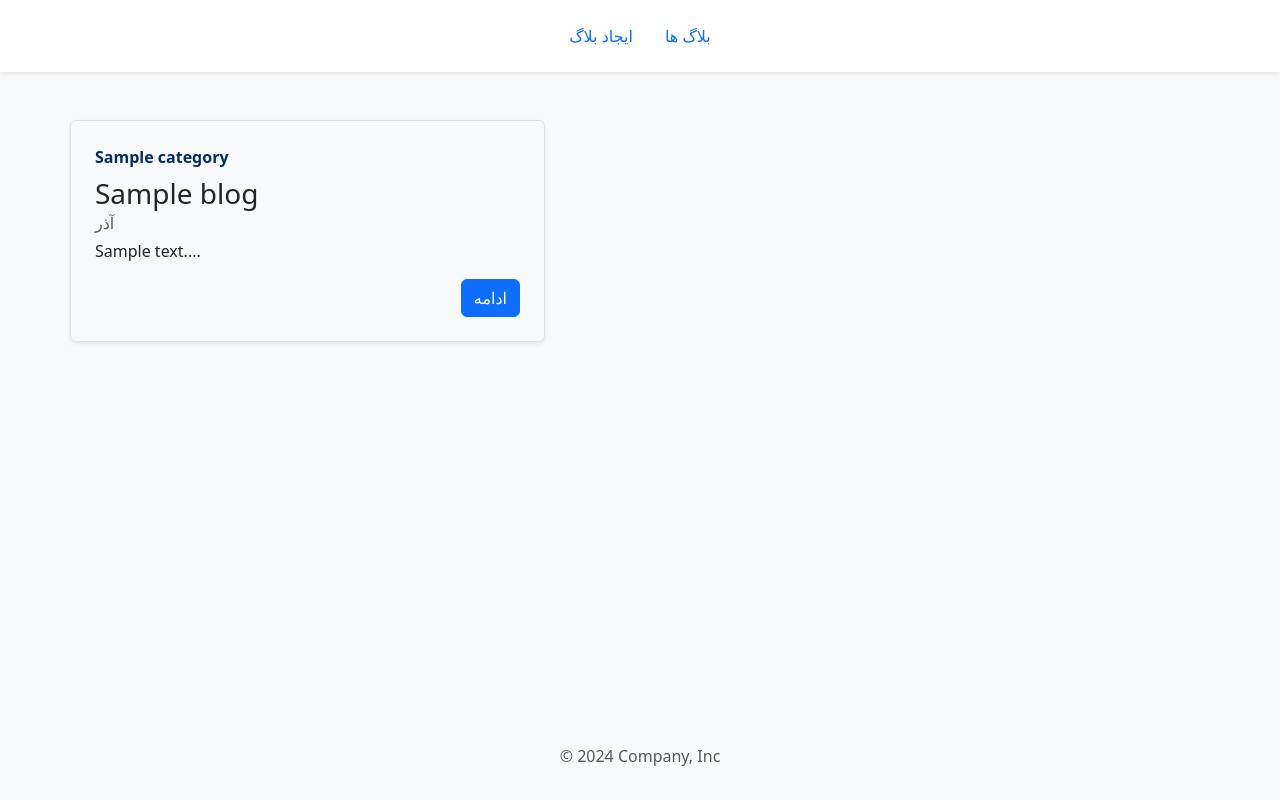
After one commit to AmirhosseinHashemi/PHP_MVC_Blog, a PHP site: template src/views/blogs/blogs.php in a window 1280 px wide. The commit adds this page. Run offline with PHP 8.4, Linux system fonts and the light colour scheme; the template is opened without the code that fills it: most values are stand-ins (such as "Sample title", 1, 10 or a date in 2020).

Commit message:
handle index page, fetch and display blogs

```diff
--- a/src/controllers/productsController.php
+++ b/src/controllers/productsController.php
@@ -8,6 +8,10 @@ class ProductsController
 {
     public static function index(Router $router)
     {
-        echo "Index page";
+        $blogs = $router->db->get_blogs();
+        $router->render_views('blogs/blogs', [
+            'blogs' => $blogs,
+            "title" => "بلاگ ها"
+        ]);
     }
 }
--- a/src/database.php
+++ b/src/database.php
@@ -16,10 +16,9 @@ class Database
         self::$db = $this;
     }
 
-    public function getData()
+    public function get_blogs()
     {
-        $query = $this->pdo->prepare('SELECT * FROM :article');
-        $query->bindValue(":article", 'article');
+        $query = $this->pdo->prepare("SELECT * FROM article");
         $query->execute();
         return $query->fetchAll(PDO::FETCH_ASSOC);
     }
--- /dev/null
+++ b/src/views/blogs/blogs.php
@@ -0,0 +1,31 @@
+<svg xmlns="http://www.w3.org/2000/svg" class="d-none">
+    <symbol id="aperture" fill="none" stroke="currentColor" stroke-linecap="round" stroke-linejoin="round" stroke-width="2" viewBox="0 0 24 24">
+        <circle cx="12" cy="12" r="10" />
+        <path d="M14.31 8l5.74 9.94M9.69 8h11.48M7.38 12l5.74-9.94M9.69 16L3.95 6.06M14.31 16H2.83m13.79-4l-5.74 9.94" />
+    </symbol>
+    <symbol id="cart" viewBox="0 0 16 16">
+        <path d="M0 1.5A.5.5 0 0 1 .5 1H2a.5.5 0 0 1 .485.379L2.89 3H14.5a.5.5 0 0 1 .49.598l-1 5a.5.5 0 0 1-.465.401l-9.397.472L4.415 11H13a.5.5 0 0 1 0 1H4a.5.5 0 0 1-.491-.408L2.01 3.607 1.61 2H.5a.5.5 0 0 1-.5-.5zM3.102 4l.84 4.479 9.144-.459L13.89 4H3.102zM5 12a2 2 0 1 0 0 4 2 2 0 0 0 0-4zm7 0a2 2 0 1 0 0 4 2 2 0 0 0 0-4zm-7 1a1 1 0 1 1 0 2 1 1 0 0 1 0-2zm7 0a1 1 0 1 1 0 2 1 1 0 0 1 0-2z" />
+    </symbol>
+    <symbol id="chevron-right" viewBox="0 0 16 16">
+        <path fill-rule="evenodd" d="M4.646 1.646a.5.5 0 0 1 .708 0l6 6a.5.5 0 0 1 0 .708l-6 6a.5.5 0 0 1-.708-.708L10.293 8 4.646 2.354a.5.5 0 0 1 0-.708z" />
+    </symbol>
+</svg>
+
+<div class="row justify-content-between">
+    <?php foreach ($blogs as $blog) : ?>
+        <div class="col-5 g-0 border rounded overflow-hidden flex-md-row mb-4 shadow-sm h-md-250 position-relative">
+            <div class="p-4 d-flex flex-column position-static">
+                <strong class="d-inline-block mb-2 text-primary-emphasis"><?= $blog["category"] ?></strong>
+                <h3 class="mb-0"><?= $blog["title"] ?></h3>
+                <div class="mb-1 text-body-secondary">آذر</div>
+                <p class="card-text mb-auto"><?= substr($blog["text"], 0, 150) . '...' ?></p>
+                <a href="blog/<?= $blog["id"] ?>" class="btn btn-primary mt-3 align-self-end">
+                    ادامه
+                    <!-- <svg class="bi">
+                        <use xlink:href="#chevron-right"></use>
+                    </svg> -->
+                </a>
+            </div>
+        </div>
+    <?php endforeach; ?>
+</div>
--- a/src/views/layout.php
+++ b/src/views/layout.php
@@ -17,15 +17,14 @@
 </head>
 
 <body class="bg-light">
+    <header class="d-flex justify-content-center py-3 position-sticky top-0 start-0 end-0 bg-white shadow-sm">
+        <ul class="nav nav-pills">
+            <li class="nav-item"><a href="#" class="nav-link <?= $title === "ایجاد بلاگ" ? "active" : "" ?>">ایجاد بلاگ</a></li>
+            <li class="nav-item"><a href="#" class="nav-link <?= $title === "بلاگ ها" ? "active" : "" ?>">بلاگ ها</a></li>
+        </ul>
+    </header>
     <div class="container">
-        <header class="d-flex justify-content-center py-3">
-            <ul class="nav nav-pills">
-                <li class="nav-item"><a href="#" class="nav-link <?= $title === "ایجاد بلاگ" ? "active" : "" ?>">ایجاد بلاگ</a></li>
-                <li class="nav-item"><a href="#" class="nav-link <?= $title === "بلاگ ها" ? "active" : "" ?>">بلاگ ها</a></li>
-            </ul>
-        </header>
-
-        <main>
+        <main class="mt-5">
             <?= $content ?>
         </main>
 
```
